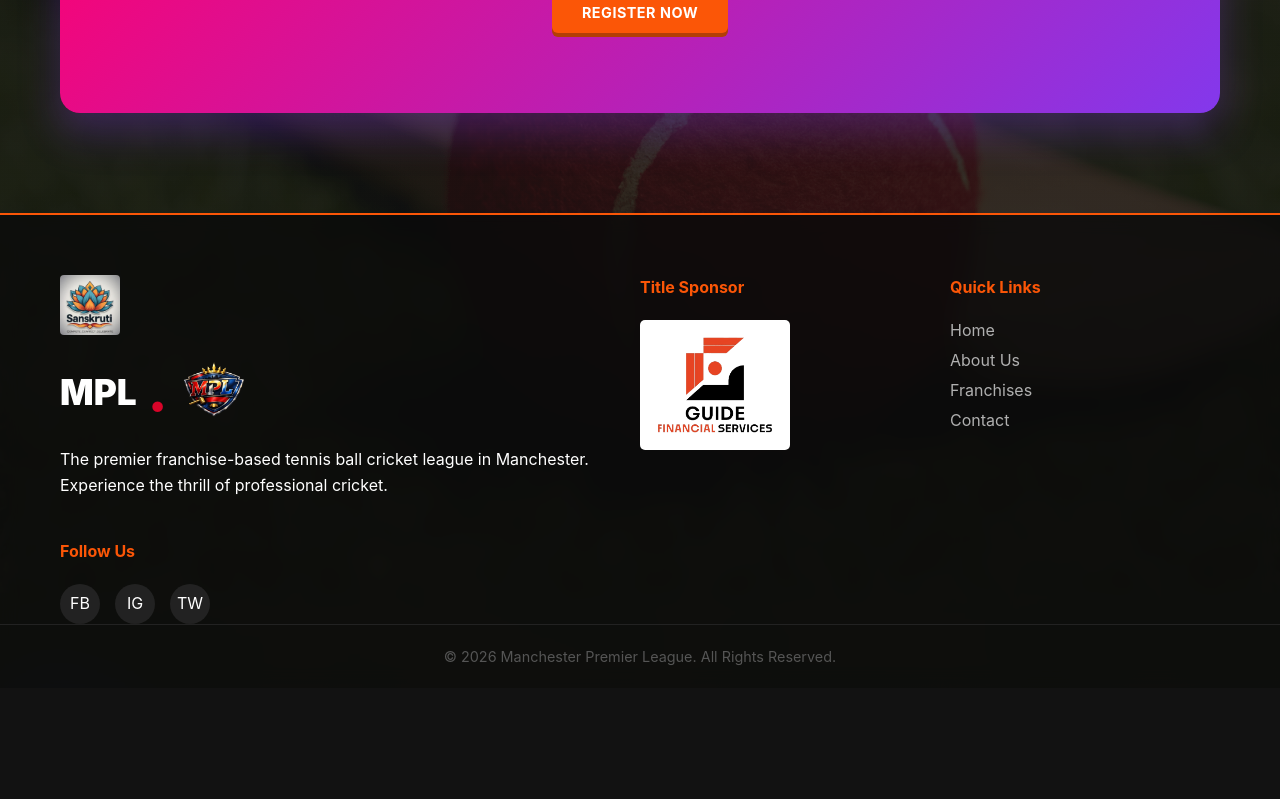
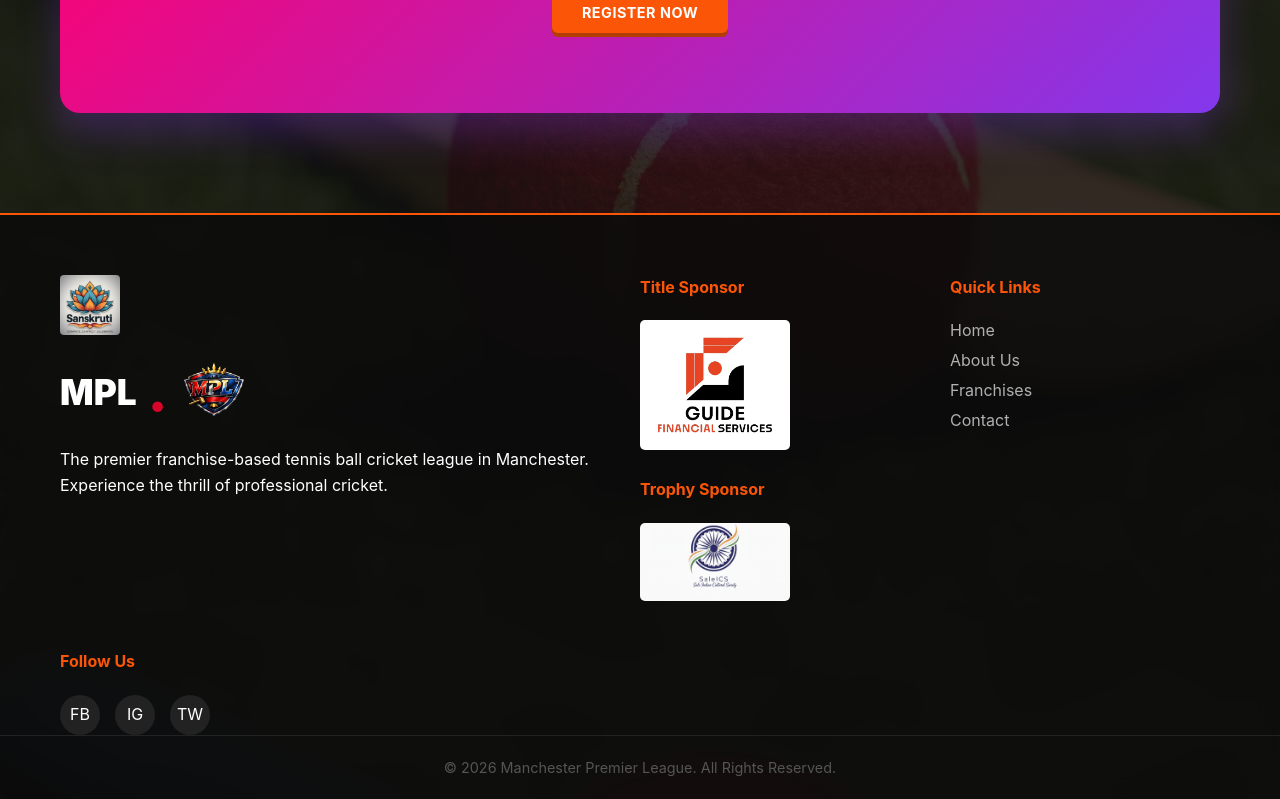
Before and after one commit to anandtanwar-web/mpl, a React (Vite) app: page / in a window 1280 px wide. Shown: the part 3674-4473 px from the top of the page. Before the commit the page ends 4362 px from the top, so only its background shows below. Built offline with nearby package versions, Linux system fonts and the light colour scheme.

Commit message:
feat: add trophy sponsor logo to footer

```diff
--- a/src/components/Footer.tsx
+++ b/src/components/Footer.tsx
@@ -46,6 +46,8 @@ const Footer: React.FC = () => {
           <a href="https://guidefs.co.uk" target="_blank" rel="noopener noreferrer">
             <img src="/guide-financials-logo.png" alt="Guide Financial Services Logo" style={{ width: '150px', backgroundColor: 'white', padding: '5px', borderRadius: '5px' }} />
           </a>
+          <h4 style={{ marginTop: '20px' }}>Trophy Sponsor</h4>
+          <img src="/sale-ics-logo.jpg" alt="Sale ICS Logo" style={{ width: '150px', borderRadius: '5px' }} />
         </div>
         <div className="footer-links">
           <h4>Quick Links</h4>
```
Also changed, not shown: public/sale-ics-logo.jpg (added).
